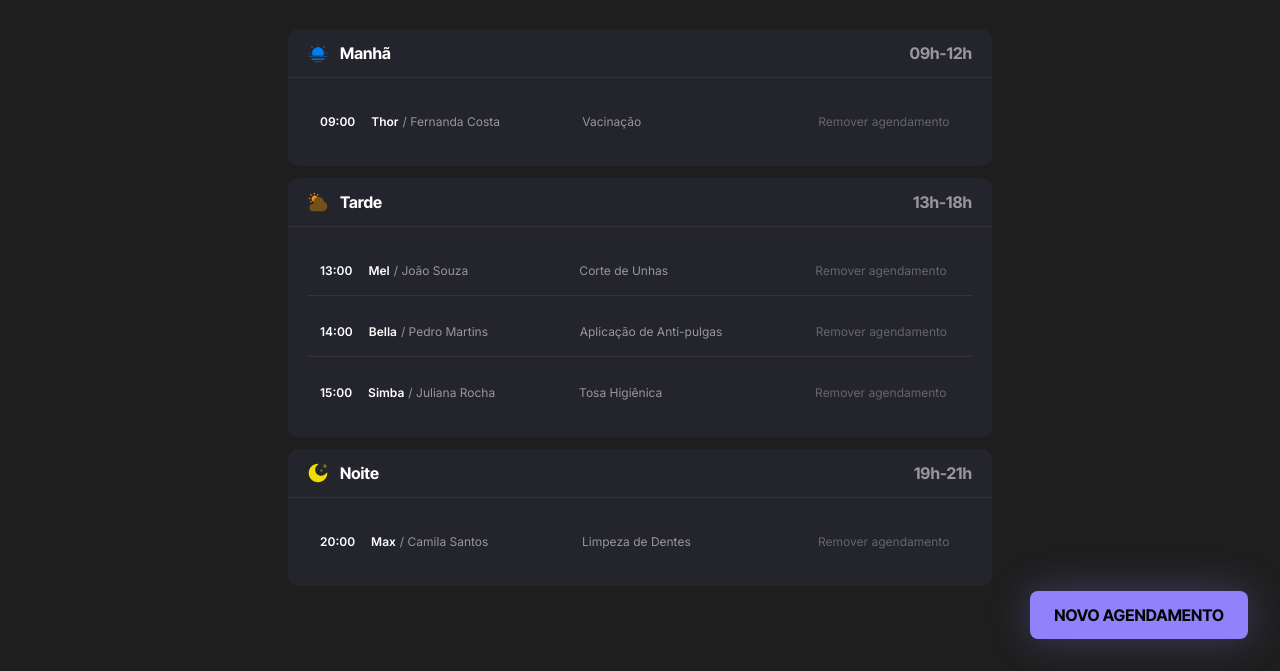
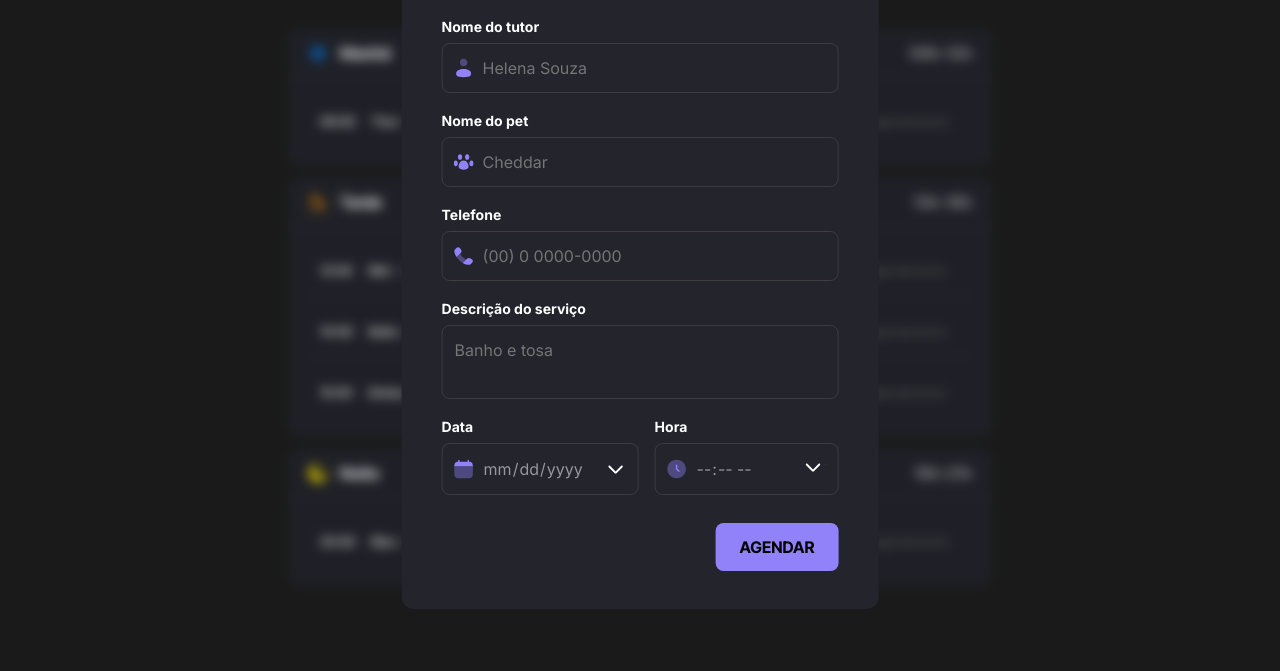
Before and after one commit to kenjisakai-dev/petshop, a website built with webpack: page index.html in a window 1280 px wide. Shown: the part 129-800 px from the top of the page. Built offline with nearby package versions, Linux system fonts and the light colour scheme; a web font is replaced by a local one.

Commit message:
create overlay

```diff
--- a/index.html
+++ b/index.html
@@ -133,11 +133,11 @@
         </div>
       </div>
 
-      <div class="button-wrapper">
-        <button type="button" id="new-schedule">NOVO AGENDAMENTO</button>
+      <div class="button-wrapper hidden">
+        <button type="button" ">NOVO AGENDAMENTO</button>
       </div>
 
-      <div class="modal-schedule hidden">
+      <div class="modal-schedule">
         <header>
           <h1>Agende um atendimento</h1>
           <p class="text-header-describe">
@@ -240,9 +240,11 @@
             </div>
           </div>
 
-          <button type="submit" id="schedule">AGENDAR</button>
+          <button type="submit" class="schedule">AGENDAR</button>
         </form>
       </div>
+
+      <div class="overlay"></div>
     </div>
   </body>
 </html>
--- a/src/styles/modal.css
+++ b/src/styles/modal.css
@@ -3,6 +3,7 @@
   top: 1.375rem;
   left: 50%;
   transform: translateX(-50%);
+  z-index: 10;
 
   max-width: 30rem;
   padding-block: var(--py-modal-schedule);
@@ -39,7 +40,7 @@
   flex: 1;
 }
 
-button#schedule {
+button.schedule {
   width: fit-content;
   margin-left: auto;
   margin-top: 0.75rem;
--- a/src/styles/schedule.css
+++ b/src/styles/schedule.css
@@ -1,6 +1,6 @@
 .logo {
   position: fixed;
-  z-index: 1;
+  z-index: 20;
 
   display: flex;
   align-items: center;
--- a/src/styles/utility.css
+++ b/src/styles/utility.css
@@ -5,3 +5,12 @@
 .hidden {
   display: none;
 }
+
+.overlay {
+  position: fixed;
+  inset: 0;
+  z-index: 5;
+
+  background: rgba(0, 0, 0, 0.1);
+  backdrop-filter: blur(6px);
+}
```
